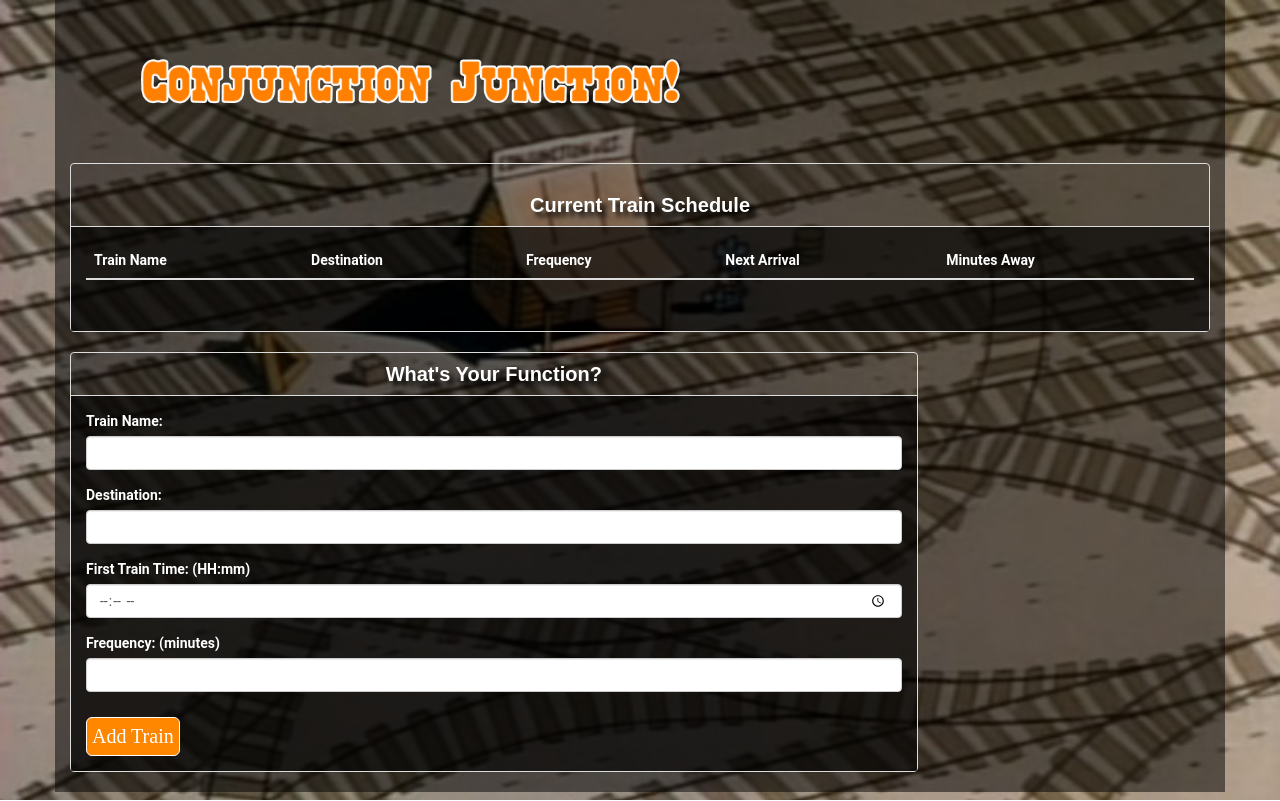
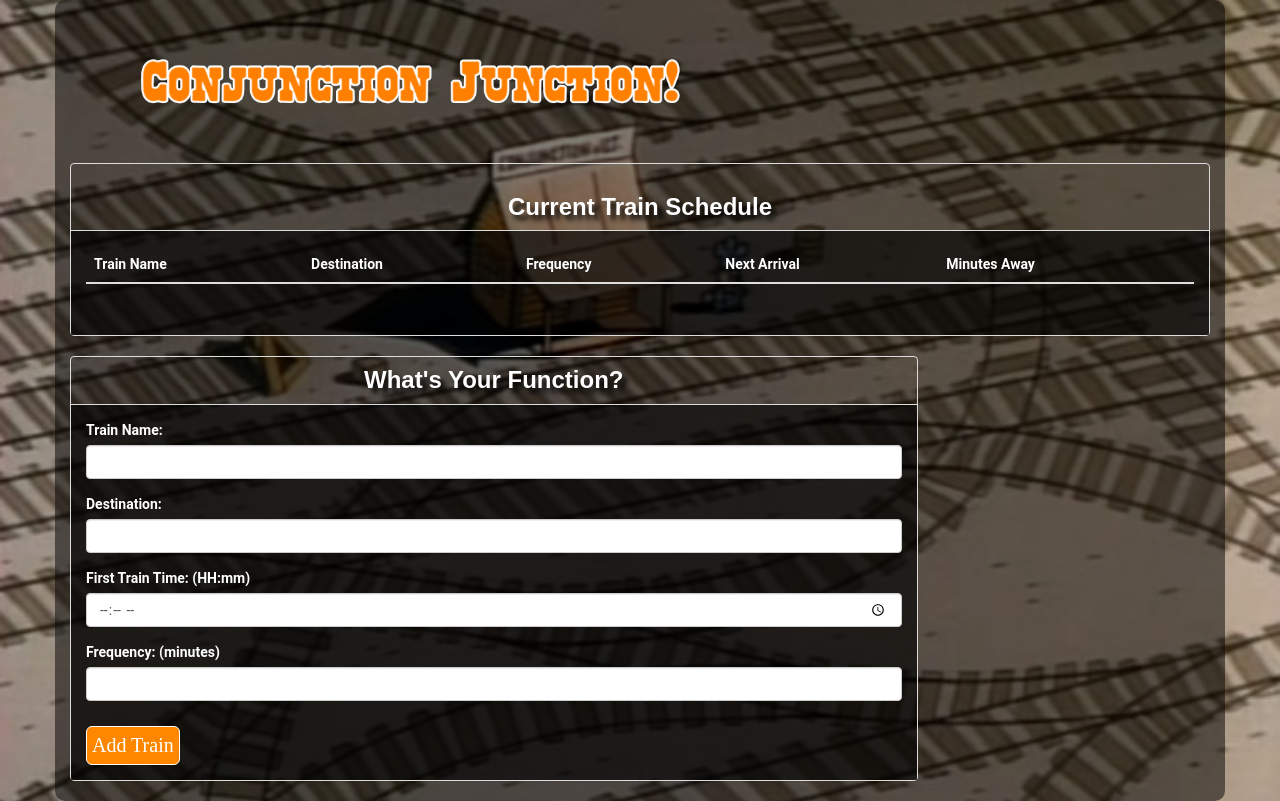
Before and after one commit to Coil-Recoil/07-firebase, a plain HTML site: page index.html in a window 1280 px wide. Drawn offline with nearby package versions, Linux system fonts and the light colour scheme; no server answers; a web font is replaced by a local one.

Commit message:
07-firebase

```diff
--- a/assets/css/style.css
+++ b/assets/css/style.css
@@ -10,6 +10,7 @@ font-family: 'Erica One', cursive;
         margin: auto;
         min-width: 90%;
         min-height: 90%;
+        border-radius: 10px;
     }
 
     .jumbotron {
@@ -37,8 +38,8 @@ font-family: 'Erica One', cursive;
     .panel-title {
     text-align: center;
     font-family: 'Muli', sans-serif;
-    font-weight: 800;
-    font-size: 20px;
+    font-weight: 900;
+    font-size: 24px;
     text-shadow: black 5px 5px 5px;
     }
 
```
